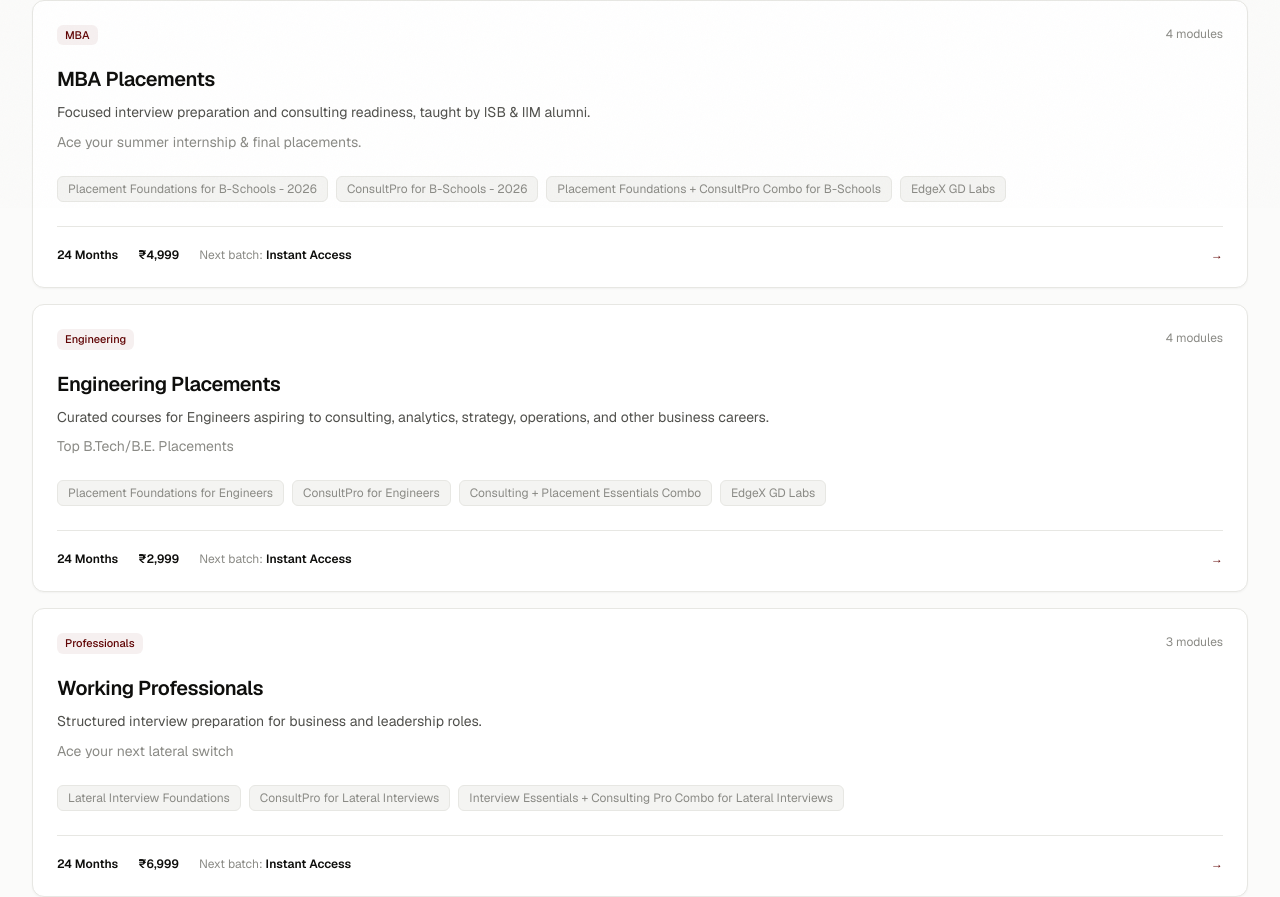
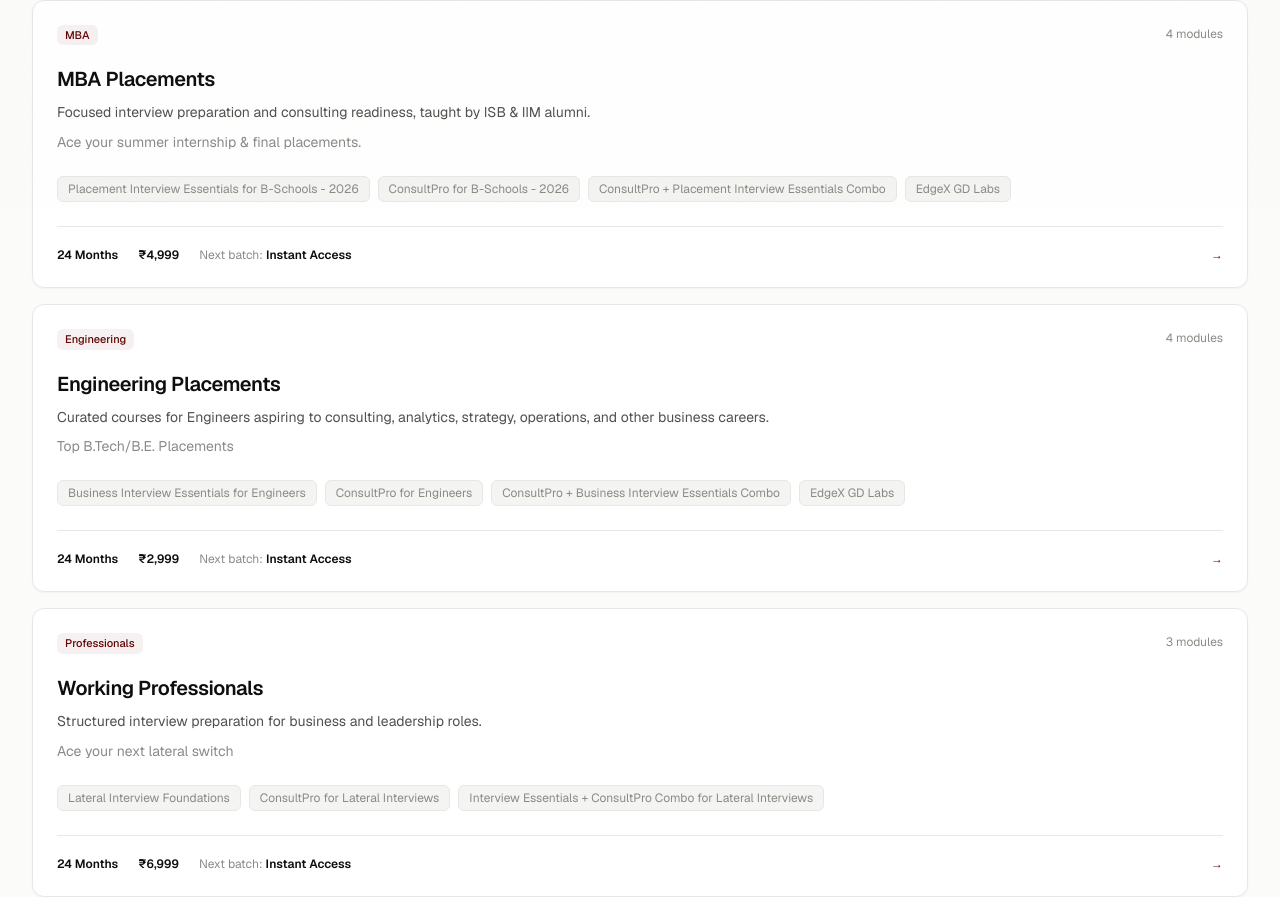
Before and after one commit to nerdshouse/edgex, a Next.js app: page /cohorts in a window 1280 px wide. Shown: the part 992-1889 px from the top of the page. Built offline with nearby package versions, Linux system fonts and the light colour scheme.

Commit message:
feat: improved cohort, FAQ, and site data modules along with course titles and access

```diff
--- a/src/app/[category]/courses/[slug]/page.tsx
+++ b/src/app/[category]/courses/[slug]/page.tsx
@@ -225,7 +225,7 @@
                     {isGDLabs ? (
                       "Students may book sessions as and when they are ready, anytime in 24 months. New slots are released every week for Saturdays and Sundays (Morning 10am-2pm, evening 5pm-8pm) and can be booked at least one week in advance."
                     ) : (
-                      <>24 Months<span className="text-[var(--text-muted)]">&nbsp;|&nbsp;</span>{cohort.slug === "mba" ? "Instant Access to all Modules" : "Instant Access upon course Launch (September 10th, 2026)"}&nbsp;|&nbsp;Access to all course updates</>
+                      <>24 Months<span className="text-[var(--text-muted)]">&nbsp;|&nbsp;</span>Instant module wise access&nbsp;|&nbsp;Access to all course updates</>
                     )}
                   </span>
                 </p>
@@ -287,7 +287,7 @@
                       </div>
                     )}
                     <div className="mb-1.5 font-mono text-[10px] uppercase tracking-[0.14em] text-[var(--text-muted)]">
-                      {originalPrice && cohort.slug !== "mba" ? "Pre-Launch Price" : "Price"}
+                      Price
                     </div>
                     <div className="flex flex-col items-center justify-center">
                       {originalPrice && price && originalPrice > price && (
@@ -308,7 +308,7 @@
                     {isGDLabs ? "Enroll in this program →" : "Enroll in this course →"}
                   </Link>
 
-                  {!isGDLabs && (
+                  {false && !isGDLabs && cohort.slug === "mba" && (
                     <button
                       onClick={() => setIsBrochureOpen(true)}
                       className="text-[13px] text-center text-[var(--text-secondary)] hover:text-[var(--primary)] underline decoration-[var(--border)] underline-offset-4 hover:decoration-[var(--primary)] transition-colors"
--- a/src/components/CompanySlider.tsx
+++ b/src/components/CompanySlider.tsx
@@ -57,8 +57,8 @@
         >
           <p className="section-label justify-center mb-4">{companySlider.label}</p>
           <h2 className="section-title text-xl sm:text-2xl text-balance">
-            {companySlider.title.split("interviews at")[0]}
-            <span className="text-[var(--accent)]">interviews at</span>
+            {companySlider.title.split("Companies")[0]}
+            <span className="text-[var(--accent)]">Companies</span>
           </h2>
         </motion.div>
 
--- a/src/data/categories.ts
+++ b/src/data/categories.ts
@@ -85,7 +85,7 @@
   "mba-students": {
     hero: {
       label: "Premier B-School Placements (Tier 1)",
-      title: "Learn how Global Corporates actually evaluate MBA candidates.",
+      title: "Time-saving, accelerated placement courses designed for last-minute prep",
       subtitle: "Prepare with experts. Perform with confidence. Ace your placements.",
       highlight: "Courses designed by senior corporate professionals & experienced interviewers.",
       features: ["Structured Curriculum", "Self-Paced Learning", "Live GD & Interview Practice"],
@@ -94,23 +94,23 @@
     coursesSubtitle: "Explore Courses",
     courses: [
       {
-        tag: "Foundations (Role Agnostic)",
+        tag: "Consulting/Strategy/Business Analytics",
         code: "M1",
-        title: "Placement Foundations for B-Schools",
-        desc: "Core skills required for all MBA placements, focusing on role-agnostic Structured Problem-Solving, Leadership Principles, General Management & Behavioural Interviews, HR rounds, Business Thinking, Structured Communication, Professional Conduct, and Placement prep strategy. Complimentary Mock GDs",
-        href: "/mba-students/courses/placement-foundations-2026",
-      },
-      {
-        tag: "Consulting/Strategy/Business Analytics",
-        code: "M2",
         title: "ConsultPro for B-Schools",
         desc: "Everything required to excel in Consulting and Strategy interviews, including advanced Case Prep, Guesstimates, Core Consulting Frameworks and their applications, Structured Thinking & Communication. Also includes multiple case interview demonstrations with T1 B-School Alums.",
         href: "/mba-students/courses/consulting-advanced-2026",
       },
       {
+        tag: "Foundations (Role Agnostic)",
+        code: "M2",
+        title: "Placement Interview Essentials for B-Schools",
+        desc: "Core skills required for all MBA placements, focusing on role-agnostic Structured Problem-Solving, Leadership Principles, General Management & Behavioural Interviews, HR rounds, Business Thinking, Structured Communication, Professional Conduct, and Placement prep strategy. Complimentary Mock GDs",
+        href: "/mba-students/courses/placement-foundations-2026",
+      },
+      {
         tag: "Combo",
         code: "M3",
-        title: "Placement Foundations + ConsultPro Combo for B-Schools",
+        title: "ConsultPro + Placement Interview Essentials Combo",
         desc: "Complete preparation for MBA placements, combining role-agnostic Interview Foundations with Advanced Consulting and Strategy interview prep in one comprehensive program.",
         href: "/mba-students/courses/placement-combo-2026",
       },
@@ -144,15 +144,13 @@
     courses: [
       {
         tag: "Foundations (Role Agnostic)",
-        status: "Pre-launch Enrolments",
         code: "E1",
-        title: "Placement Foundations for Engineers",
+        title: "Business Interview Essentials for Engineers",
         desc: "Core skills required for business-focused campus placements, from role-agnostic structured problem-solving and behavioural interviews to HR rounds, business fundamentals, and professional communication",
         href: "/engineering-students/courses/placement-foundations-engineers", // We need valid slug links here. They were pointing to /contact in old version. Let's assume standard courses exist or point to contact for now. I'll update hrefs to route to dynamic pages if slugs exist, else contact. The user had "/contact" for engineers courses. Let's maintain "/contact" for now to avoid 404s if courses don't exist.
       },
       {
         tag: "Consulting/Strategy/Business Analytics",
-        status: "Pre-launch Enrolments",
         code: "E2",
         title: "ConsultPro for Engineers",
         desc: "Everything required to excel in consulting interviews, including advanced case preparation, guesstimates, consulting frameworks, structured thinking & communication, and case interview demonstrations.",
@@ -160,9 +158,8 @@
       },
       {
         tag: "Combo",
-        status: "Pre-launch Enrolments",
         code: "E3",
-        title: "Consulting + Placement Essentials Combo",
+        title: "ConsultPro + Business Interview Essentials Combo",
         desc: "Complete prep for engineers seeking business roles, combining role-agnostic interview foundations with advanced consulting and strategy interview preparation in one comprehensive program.",
         href: "/engineering-students/courses/placement-combo-engineers",
       },
@@ -196,7 +193,6 @@
     courses: [
       {
         tag: "Foundations",
-        status: "Pre-launch Enrolments",
         code: "L1",
         title: "Lateral Interview Foundations",
         desc: "Core skills required for lateral interviews, focusing on role-agnostic structured problem-solving, behavioural and leadership interviews, business thinking, structured communication, executive presence, stakeholder management, and interview strategy. Includes complimentary mock interview sessions.",
@@ -204,7 +200,6 @@
       },
       {
         tag: "Consulting/Strategy/Business Analytics",
-        status: "Pre-launch Enrolments",
         code: "L2",
         title: "ConsultPro for Lateral Interviews",
         desc: "Everything required to excel in Consulting and Strategy interviews, including advanced Case Prep, Guesstimates, Core Consulting Frameworks and their applications, Structured Thinking & Communication. Also includes multiple case interview demonstrations with T1 B-School Alums.",
@@ -212,7 +207,6 @@
       },
       {
         tag: "Combo",
-        status: "Pre-launch Enrolments",
         code: "L3",
         title: "Interview Essentials + ConsultPro Combo for Lateral Interviews",
         desc: "Complete preparation for lateral interviews, combining role-agnostic interview foundations with advanced consulting and strategy interview preparation in one comprehensive program.",
--- a/src/data/cohorts.ts
+++ b/src/data/cohorts.ts
@@ -197,7 +197,7 @@
     courses: [
       {
         slug: "placement-foundations-2026",
-        title: "Placement Foundations for B-Schools - 2026",
+        title: "Placement Interview Essentials for B-Schools - 2026",
         desc: "Industry-agnostic Interview essentials for all MBA placements, covering detailed structured problem solving and its applications in interviews, behavioural interviews, leadership principles, professional conduct & communication, and interview strategy for business roles across Growth, Category, Marketing, Operations, Product Management, Business Analytics, Customer Experience, and General Management",
         duration: "24 Months",
         lessons: 34,
@@ -210,7 +210,7 @@
         enrollHref: "https://dtkhkw.courses.store/859366",
         trailerId: "DToU9DR_5LQ",
         brochureUrl: "/media/Brochure/EdgeX_M1_Course Brochure.pdf",
-        addons: ["Lifetime Access to EdgeX Corporate Club"],
+        addons: ["Lifetime Access to EdgeX Corporate Club and Recruiter Podcasts"],
         inclusions: [
           { category: "Pre-Recorded Modules", access: "24 Months, Instant Access upon enrolment" },
           { category: "LIVE Doubt Clearing sessions", access: "Slots Every Weekend - join as per your schedule" },
@@ -276,7 +276,7 @@
         trailerId: "3kgwHmeoefE",
         demoId: "LE6ni4gNYZQ",
         brochureUrl: "/media/Brochure/EdgeX_M2_Course Brochure.pdf",
-        addons: ["Lifetime Access to EdgeX Corporate Club"],
+        addons: ["Lifetime Access to EdgeX Corporate Club and Recruiter Podcasts"],
         inclusions: [
           { category: "Pre-Recorded Modules", access: "24 Months, Instant Access upon enrolment" },
           { category: "LIVE Doubt Clearing sessions", access: "Slots Every Weekend - join as per your schedule" }
@@ -334,8 +334,8 @@
       },
       {
         slug: "placement-combo-2026",
-        title: "Placement Foundations + ConsultPro Combo for B-Schools",
-        desc: "A comprehensive placement preparation program that combines the best of Placement Foundations and ConsultPro. It builds strong interview fundamentals for a wide range of MBA business roles while providing complete preparation for consulting and strategy interviews. The curriculum has been optimized by consolidating overlapping content to deliver a seamless learning experience without any repetition.",
+        title: "ConsultPro + Placement Interview Essentials Combo",
+        desc: "A comprehensive placement preparation program that combines the best of Placement Interview Essentials and ConsultPro. It builds strong interview fundamentals for a wide range of MBA business roles while providing complete preparation for consulting and strategy interviews. The curriculum has been optimized by consolidating overlapping content to deliver a seamless learning experience without any repetition.",
         duration: "24 Months",
         lessons: 65,
         hours: 42,
@@ -348,7 +348,7 @@
         enrollHref: "https://dtkhkw.courses.store/869497",
         demoId: "LE6ni4gNYZQ",
         brochureUrl: "/media/Brochure/EdgeX_M3_Course Brochure.pdf",
-        addons: ["Lifetime Access to EdgeX Corporate Club"],
+        addons: ["Lifetime Access to EdgeX Corporate Club and Recruiter Podcasts"],
         inclusions: [
           { category: "Pre-Recorded Modules", access: "24 Months, Instant Access upon enrolment" },
           { category: "LIVE Doubt Clearing sessions", access: "Slots Every Weekend - join as per your schedule" },
@@ -493,7 +493,7 @@
     courses: [
       {
         slug: "placement-foundations-engineers",
-        title: "Placement Foundations for Engineers",
+        title: "Business Interview Essentials for Engineers",
         desc: "Build the complete interview foundation for engineers aspiring to business careers, covering the core skills required across consulting, product, analytics, operations, and other business roles.",
         duration: "24 Months",
         lessons: 34,
@@ -505,7 +505,7 @@
         price: 2499,
         originalPrice: 2999,
         enrollHref: "https://dtkhkw.courses.store/779003",
-        addons: ["Lifetime Access to EdgeX Corporate Club"],
+        addons: ["Lifetime Access to EdgeX Corporate Club and Recruiter Podcasts"],
         inclusions: [
           { category: "Pre-Recorded Modules", access: "24 Months, Instant Access upon enrolment" },
           { category: "LIVE Doubt Clearing sessions", access: "Slots Every Weekend - join as per your schedule" },
@@ -569,7 +569,7 @@
         price: 4999,
         originalPrice: 5999,
         enrollHref: "https://dtkhkw.courses.store/869650",
-        addons: ["Lifetime Access to EdgeX Corporate Club"],
+        addons: ["Lifetime Access to EdgeX Corporate Club and Recruiter Podcasts"],
         inclusions: [
           { category: "Pre-Recorded Modules", access: "24 Months, Instant Access upon enrolment" },
           { category: "LIVE Doubt Clearing sessions", access: "Slots Every Weekend - join as per your schedule" }
@@ -627,7 +627,7 @@
       },
       {
         slug: "placement-combo-engineers",
-        title: "Consulting + Placement Essentials Combo",
+        title: "ConsultPro + Business Interview Essentials Combo",
         desc: "",
         duration: "24 Months",
         lessons: 65,
@@ -639,7 +639,7 @@
         price: 6299,
         originalPrice: 8999,
         enrollHref: "https://dtkhkw.courses.store/869651",
-        addons: ["Lifetime Access to EdgeX Corporate Club"],
+        addons: ["Lifetime Access to EdgeX Corporate Club and Recruiter Podcasts"],
         inclusions: [
           { category: "Pre-Recorded Modules", access: "24 Months, Instant Access upon enrolment" },
           { category: "LIVE Doubt Clearing sessions", access: "Slots Every Weekend - join as per your schedule" },
@@ -787,7 +787,7 @@
         price: 4999,
         originalPrice: 5999,
         enrollHref: "https://dtkhkw.courses.store/869674",
-        addons: ["Lifetime Access to EdgeX Corporate Club"],
+        addons: ["Lifetime Access to EdgeX Corporate Club and Recruiter Podcasts"],
         inclusions: [
           { category: "Pre-Recorded Modules", access: "24 Months, Instant Access upon enrolment" }
         ],
@@ -848,7 +848,7 @@
         price: 7599,
         originalPrice: 8999,
         enrollHref: "https://dtkhkw.courses.store/869682",
-        addons: ["Lifetime Access to EdgeX Corporate Club"],
+        addons: ["Lifetime Access to EdgeX Corporate Club and Recruiter Podcasts"],
         inclusions: [
           { category: "Pre-Recorded Modules", access: "24 Months, Instant Access upon enrolment" }
         ],
@@ -905,7 +905,7 @@
       },
       {
         slug: "placement-combo-professionals",
-        title: "Interview Essentials + Consulting Pro Combo for Lateral Interviews",
+        title: "Interview Essentials + ConsultPro Combo for Lateral Interviews",
         desc: "Complete preparation for lateral interviews, combining role-agnostic interview foundations with advanced consulting and strategy interview preparation in one comprehensive program.",
         duration: "24 Months",
         lessons: 65,
@@ -917,7 +917,7 @@
         price: 9999,
         originalPrice: 14998,
         enrollHref: "https://dtkhkw.courses.store/869696",
-        addons: ["Lifetime Access to EdgeX Corporate Club"],
+        addons: ["Lifetime Access to EdgeX Corporate Club and Recruiter Podcasts"],
         inclusions: [
           { category: "Pre-Recorded Modules", access: "24 Months, Instant Access upon enrolment" }
         ],
--- a/src/data/site.ts
+++ b/src/data/site.ts
@@ -128,11 +128,11 @@
         href: "/mba-students/courses/consulting-advanced-2026",
       },
       {
-        title: "Placement Foundations for B-Schools",
+        title: "Placement Interview Essentials for B-Schools",
         href: "/mba-students/courses/placement-foundations-2026",
       },
       {
-        title: "Placement Foundations for Engineers",
+        title: "Business Interview Essentials for Engineers",
         href: "/engineering-students/courses/placement-foundations-engineers",
       },
     ],
@@ -411,7 +411,7 @@
 
   companySlider: {
     label: "Placement outcomes",
-    title: "Students have cracked interviews at",
+    title: "Target Companies",
     lanes: [
       [
         "Accenture",
```
Also changed, not shown: src/data/faqs.ts (+20 -20 lines).
